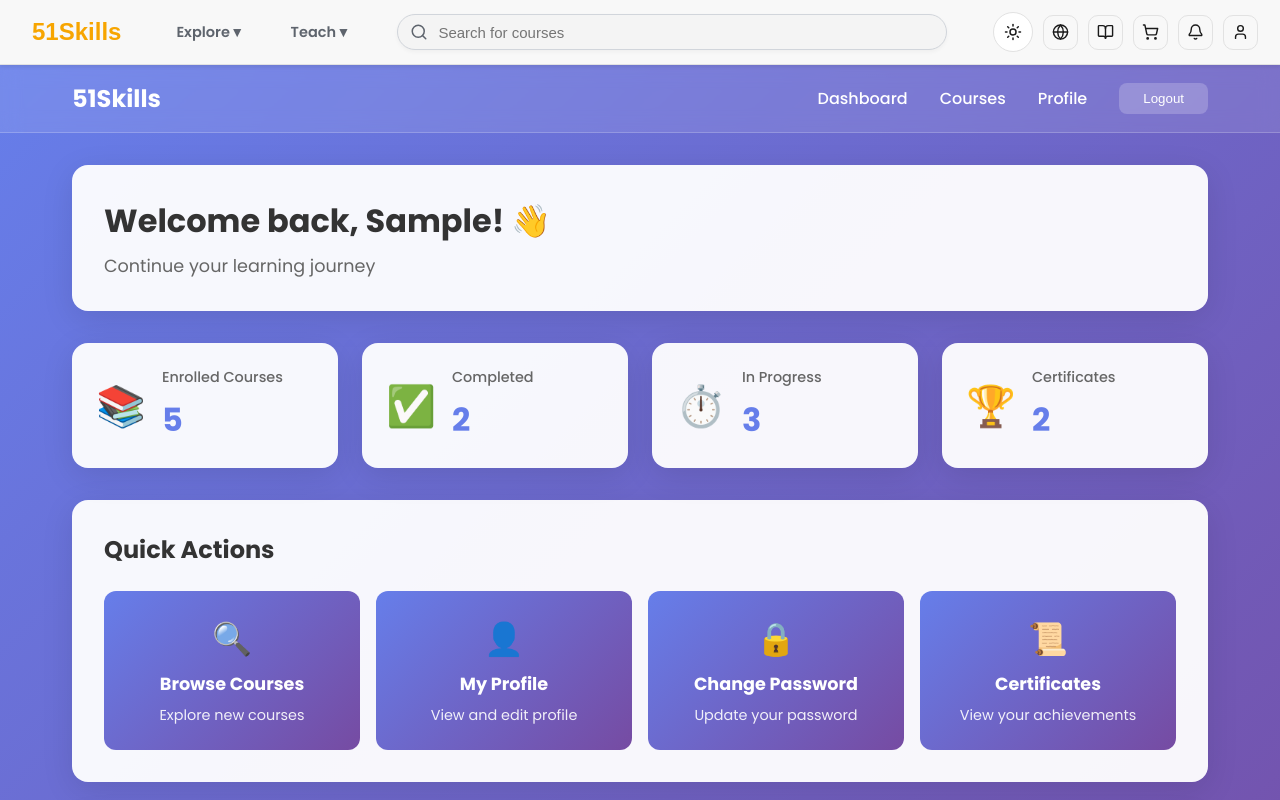
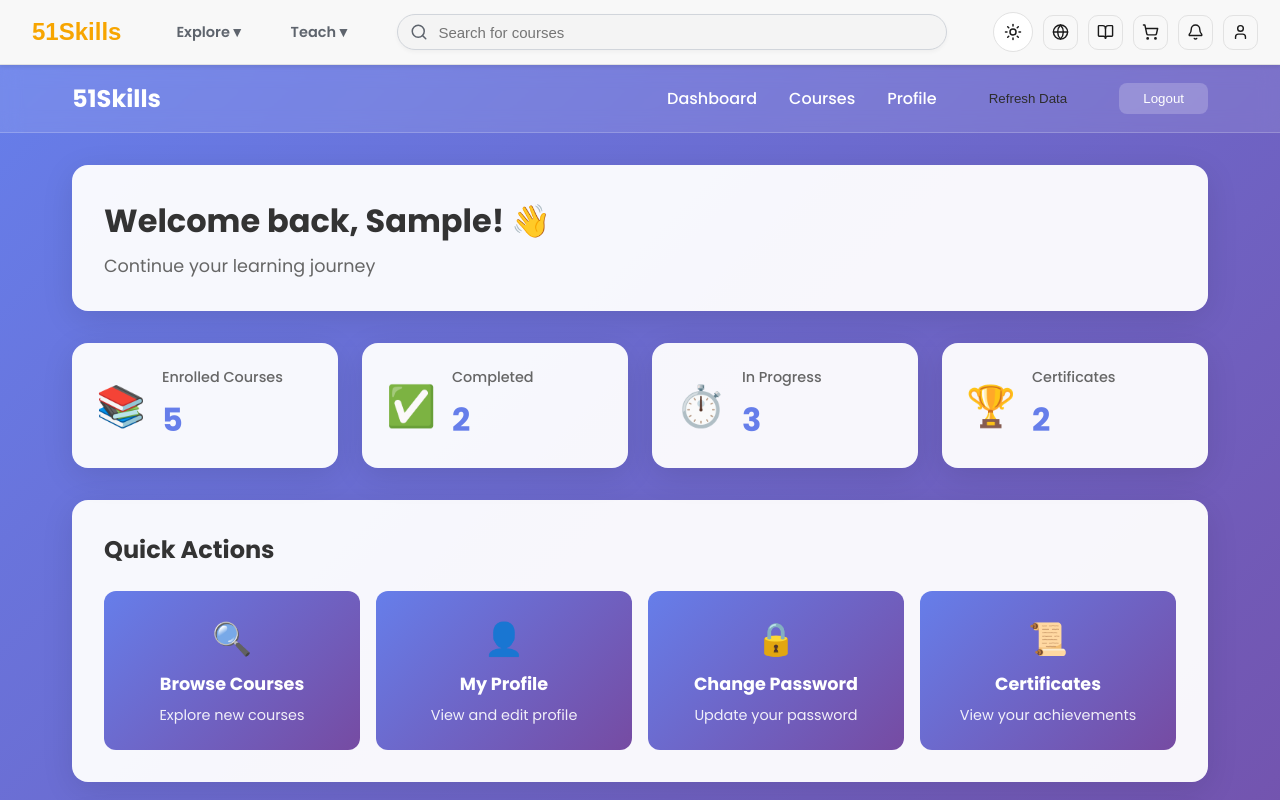
Before and after one commit to kashaliweb-design/finalidesign, a Next.js app: page /dashboard in a window 1280 px wide. Shown: the top 800 px of the page. Built offline with nearby package versions, Linux system fonts and the light colour scheme; sample sign-in values are in the browser's storage.

Commit message:
Add Refresh Data button in dashboard to fetch user data from backend API

```diff
--- a/app/dashboard/page.tsx
+++ b/app/dashboard/page.tsx
@@ -66,6 +66,36 @@ export default function DashboardPage() {
     return () => clearInterval(refreshInterval);
   }, [router]);
 
+  const fetchUserData = async () => {
+    try {
+      const response = await fetch("https://srv746619.hstgr.cloud/api/v1/auth/user", {
+        method: "GET",
+        credentials: "include",
+        headers: {
+          "Content-Type": "application/json",
+        },
+      });
+
+      if (response.ok) {
+        const data = await response.json();
+        console.log("User data from backend:", data);
+
+        // Update user state with fresh data
+        const userData = data.data || data.user || data;
+        setUser(userData);
+
+        // Update localStorage
+        if (userData) {
+          localStorage.setItem("userData", JSON.stringify(userData));
+        }
+      } else {
+        console.error("Failed to fetch user data:", response.status);
+      }
+    } catch (error) {
+      console.error("Error fetching user data:", error);
+    }
+  };
+
   const handleLogout = async () => {
     try {
       await fetch("/api/auth/logout", {
@@ -106,6 +136,9 @@ export default function DashboardPage() {
             <Link href="/dashboard" className={styles.navLink}>Dashboard</Link>
             <Link href="/courses" className={styles.navLink}>Courses</Link>
             <Link href="/profile" className={styles.navLink}>Profile</Link>
+            <button onClick={fetchUserData} className={styles.navLink} style={{ background: 'none', border: 'none', cursor: 'pointer', color: 'inherit' }}>
+              Refresh Data
+            </button>
             <button onClick={handleLogout} className={styles.logoutBtn}>
               Logout
             </button>
```
